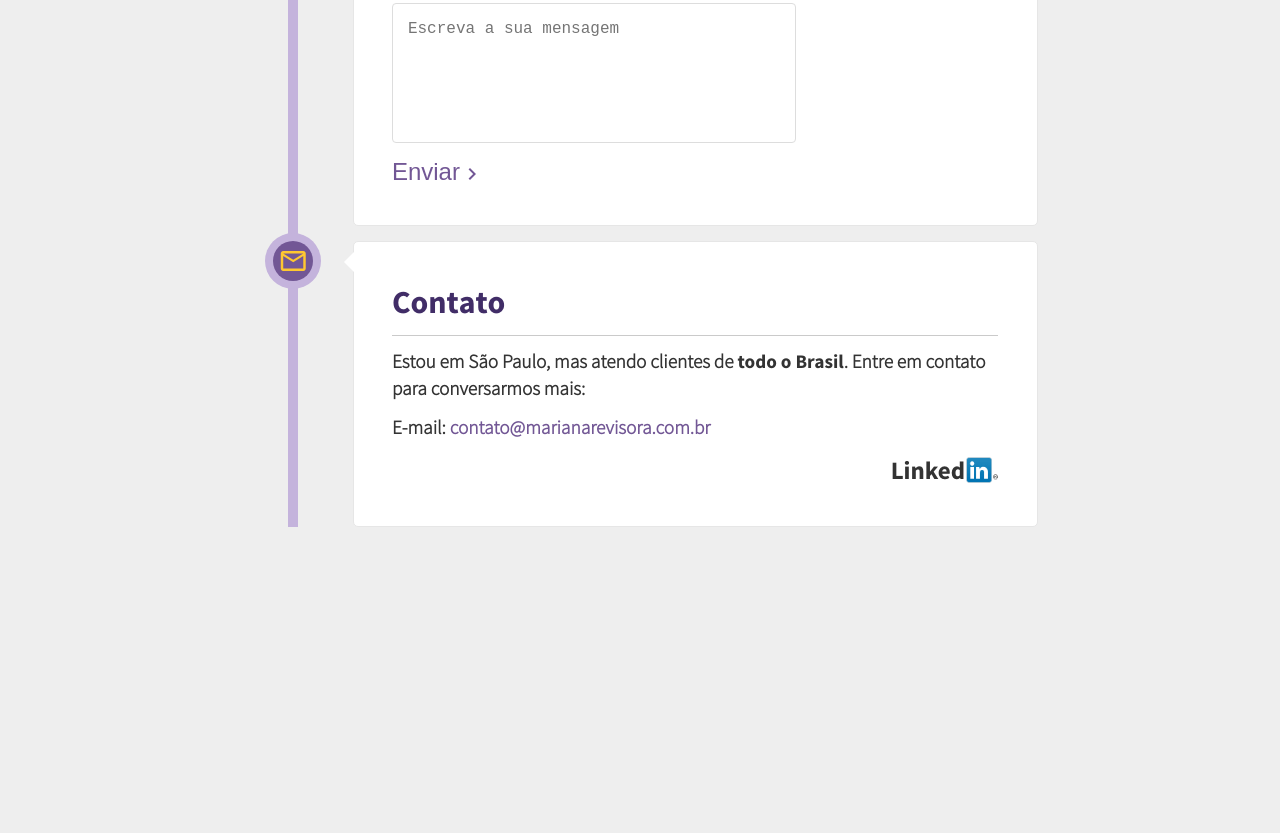
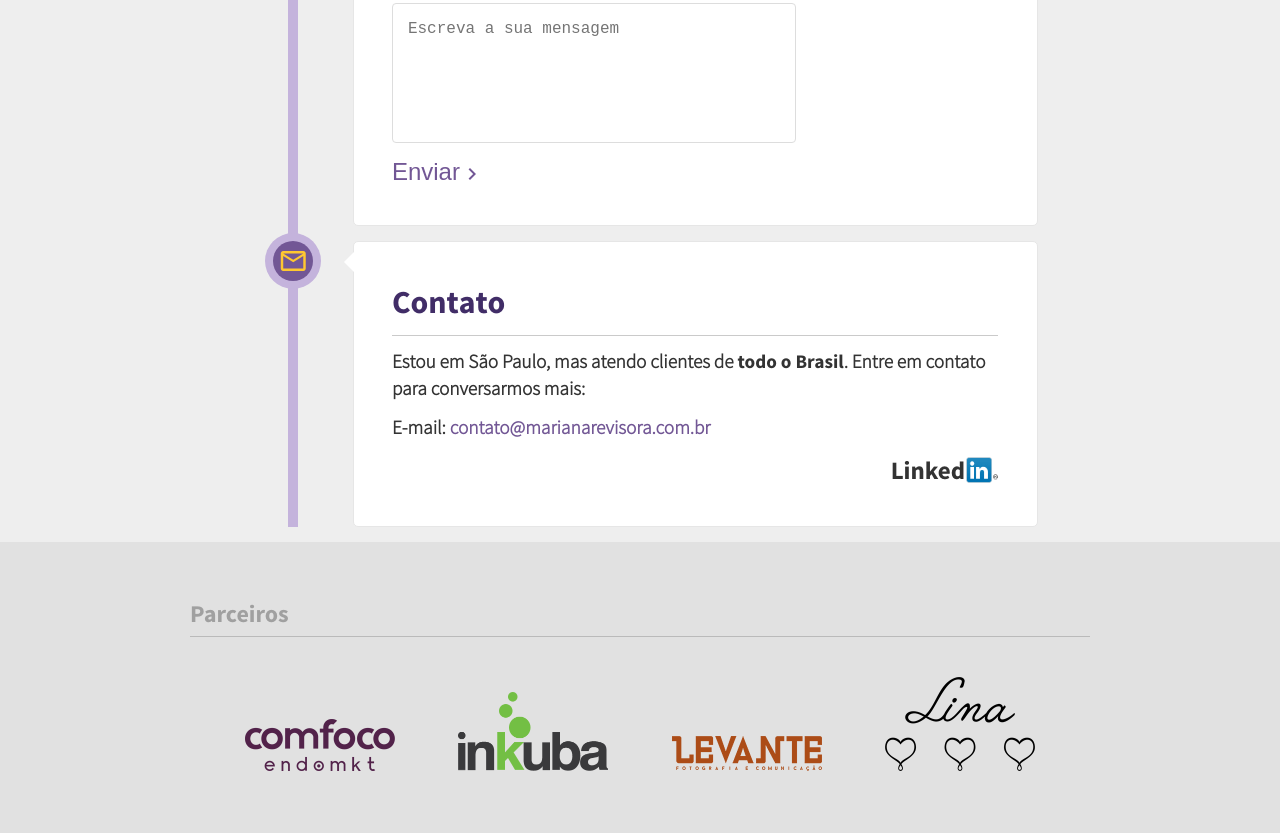
Before and after one commit to PaneladePau/mariana-revisora, a website: page index.html in a window 1280 px wide. Shown: the part 1876-2709 px from the top of the page. Before the commit the page ends 2418 px from the top, so only its background shows below. Drawn offline with Linux system fonts and the light colour scheme; files whose address does not match are found by name.

Commit message:
rodape add

```diff
--- a/index.html
+++ b/index.html
@@ -219,6 +219,21 @@
 
   </div>
 
+  <footer class="footer">
+
+    <div class="container">
+
+      <h2>Parceiros</h2>
+
+      <a href="http://comfoco.com.br/" target="_blank"><img src="/resource/img/parceiros/comfoco.png" width="150" alt="logo da agência Comfoco"></a>
+      <a href="http://inkuba.com.br/" target="_blank"><img src="/resource/img/parceiros/inkuba.png" width="150" alt="logo da agência Inkuba"></a>
+      <a href="https://levante.fot.br/" target="_blank"><img src="/resource/img/parceiros/levante.png" width="150" alt="logo da agência Levante"></a>
+      <a href="http://sitedalina.com.br/" target="_blank"><img src="/resource/img/parceiros/lina.png" width="150" alt="logo da agência Lina"></a>
+
+    </div>
+
+  </footer>
+
   <nav class="mobile-menu">
     <ul>
 
--- a/resource-dev/scss/main.scss
+++ b/resource-dev/scss/main.scss
@@ -158,5 +158,32 @@ i {
   margin-right: 33px;
 }
 
+.footer {
+  width: 100%;
+  background-color: #e1e1e1;
+  text-align: center;
+  .container {
+    height: 100%;
+    width: 100%;
+    max-width: 940px;
+    padding: 60px 20px;
+    margin: auto;
+  }
+  h2 {
+    font-size: 24px;
+    color: #a0a0a0;
+    font-family: 'SourceSansPro Bold';
+    border-bottom: 1px solid #bababa;
+    padding-bottom: 10px;
+    text-align: left;
+  }
+  a {
+    display: inline-block;
+    vertical-align: bottom;
+    margin: 0 30px;
+    margin-top: 40px;
+  }
+}
+
 @import "screen-big";
 @import "screen-small";
```
Also changed, not shown: resource-dev/img/parceiros/comfoco.png (added), resource-dev/img/parceiros/inkuba.png (added), resource-dev/img/parceiros/levante.png (added), resource-dev/img/parceiros/lina.png (added), resource/css/main.css, resource/img/parceiros/comfoco.png (added), resource/img/parceiros/inkuba.png (added), resource/img/parceiros/levante.png (added), resource/img/parceiros/lina.png (added), 6 other files.
